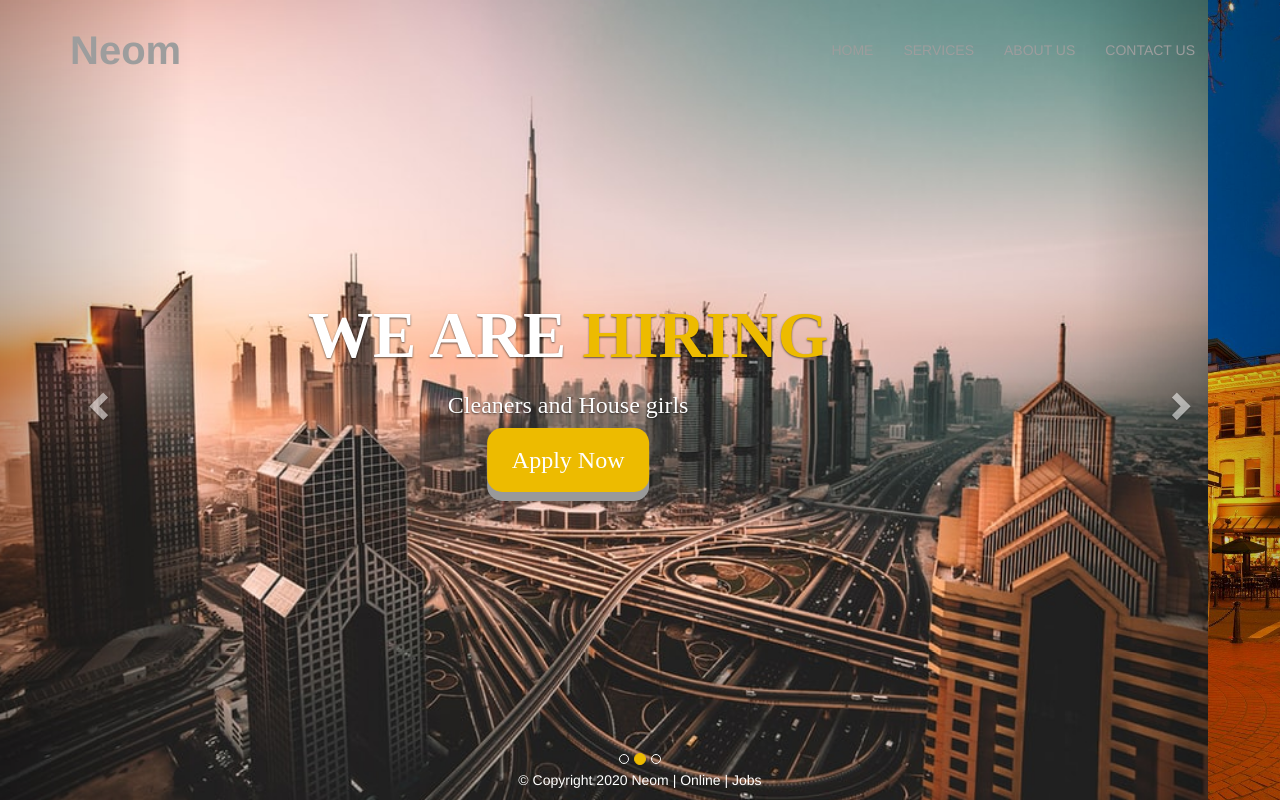
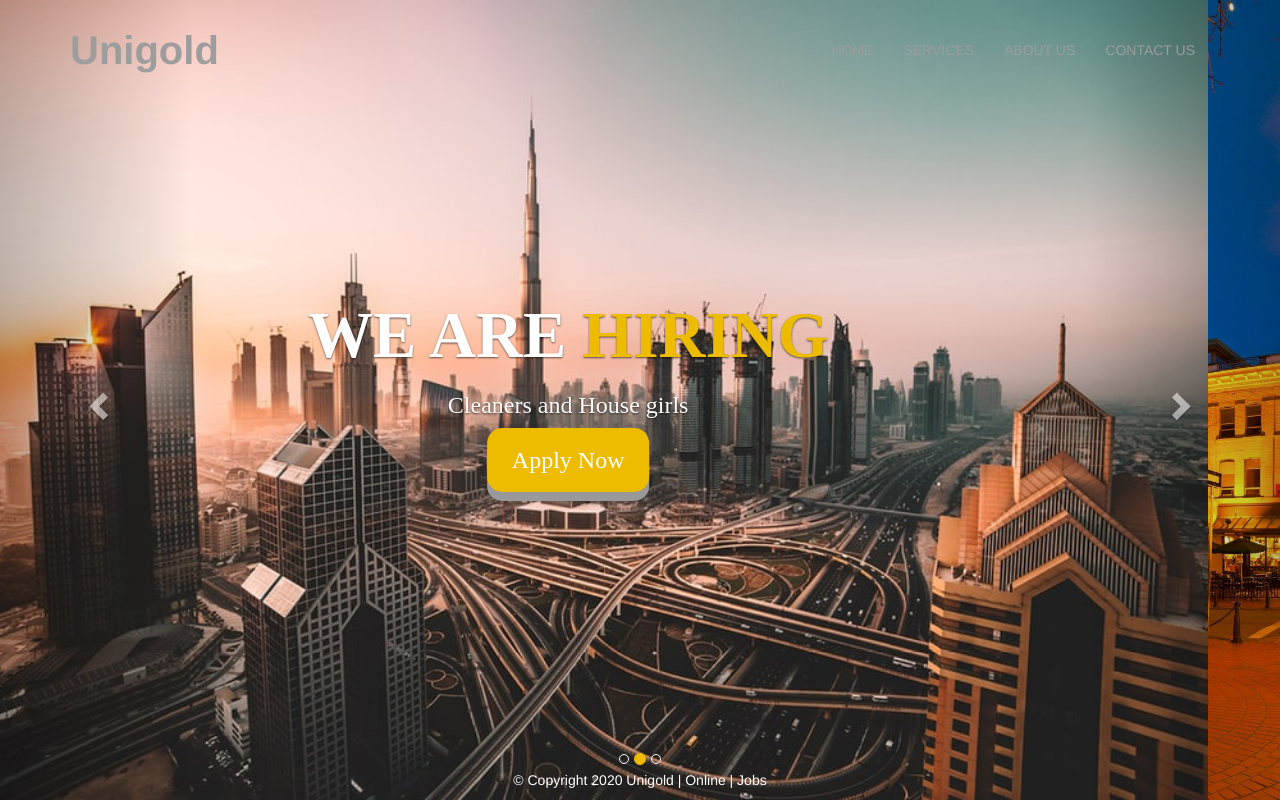
Before and after one commit to barackmaund1/informal-jobs, a plain HTML site: page index.html in a window 1280 px wide. Drawn offline with nearby package versions, Linux system fonts and the light colour scheme.

Commit message:
commit project name

```diff
--- a/index.html
+++ b/index.html
@@ -24,7 +24,7 @@
               <span class="icon-bar"></span>
               <span class="icon-bar"></span>
             </button>
-                    <a class="navbar-brand" href="#">Neom</a>
+                    <a class="navbar-brand" href="#">Unigold</a>
                 </div>
                 <div class="collapse navbar-collapse" id="bs-example-navbar-collapse-1">
 
@@ -84,7 +84,7 @@
             <div class="row ">
                 <div class="col-sm-12 text-center">
                     <div class="social-icons">
-                        <p class="cpryt ">&copy Copyright 2020 Neom | Online | Jobs
+                        <p class="cpryt ">&copy Copyright 2020 Unigold | Online | Jobs
                         </p>
                     </div>
                 </div>
```
